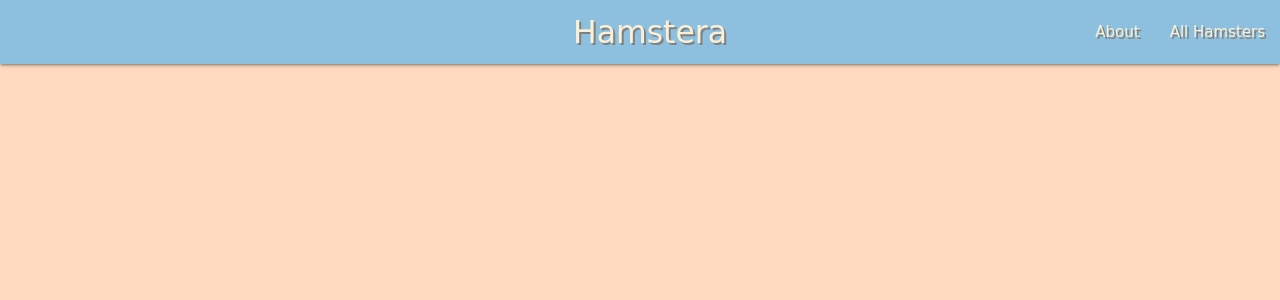
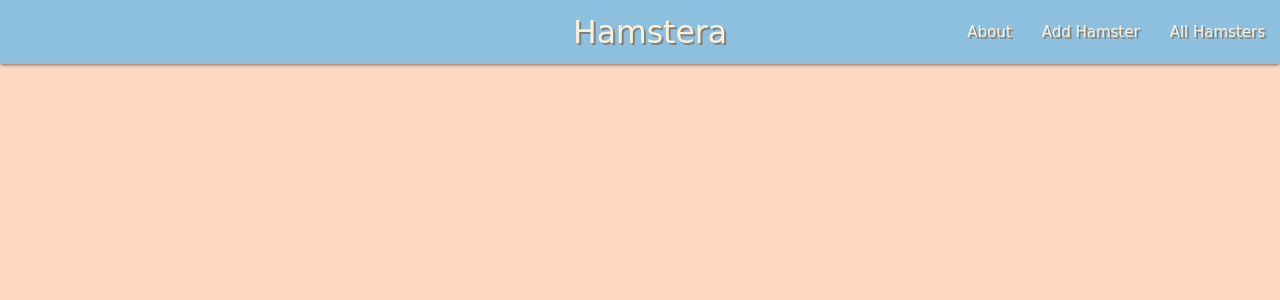
Before and after one commit to alexehouston/hamstera, a Django app: template main_app/templates/home.html in a window 1280 px wide. Shown: the top 300 px of the page. Run offline with Django 4.2, Linux system fonts and the light colour scheme; the template is opened without the code that fills it, so the values that code supplies are empty; some web fonts are replaced.

Commit message:
add create functionality

```diff
--- a/main_app/templates/base.html
+++ b/main_app/templates/base.html
@@ -19,6 +19,7 @@
         </ul>
         <ul class="right">
           <li><a href="{% url 'home' %}">About</a></li>
+          <li><a href="{% url 'hamsters_create' %}">Add Hamster</a></li>
           <li><a href="{% url 'index' %}">All Hamsters</a></li>
         </ul>
       </div>
--- a/main_app/urls.py
+++ b/main_app/urls.py
@@ -6,4 +6,5 @@ urlpatterns = [
   path('about/', views.about, name='about'),
   path('hamsters/', views.hamster_index, name='index'),
   path('hamsters/<int:hamster_id>/', views.hamsters_detail, name='detail'),
+  path('hamsters/create/', views.HamsterCreate.as_view(), name='hamsters_create'),
 ]
--- a/main_app/views.py
+++ b/main_app/views.py
@@ -1,4 +1,5 @@
 from django.shortcuts import render
+from django.views.generic.edit import CreateView
 from .models import Hamster
 
 def home(request):
@@ -14,3 +15,7 @@ def hamster_index(request):
 def hamsters_detail(request, hamster_id):
     hamster = Hamster.objects.get(id=hamster_id)
     return render(request, 'hamsters/detail.html', {'hamster': hamster})
+
+class HamsterCreate(CreateView):
+  model = Hamster
+  fields = '__all__'
```
Also changed, not shown: hamstera/__init__.py (added), hamstera/asgi.py (renamed from hamtarocollector/asgi.py), hamstera/settings.py (renamed from hamtarocollector/settings.py), hamstera/urls.py (renamed from hamtarocollector/urls.py), hamstera/wsgi.py (renamed from hamtarocollector/wsgi.py).
